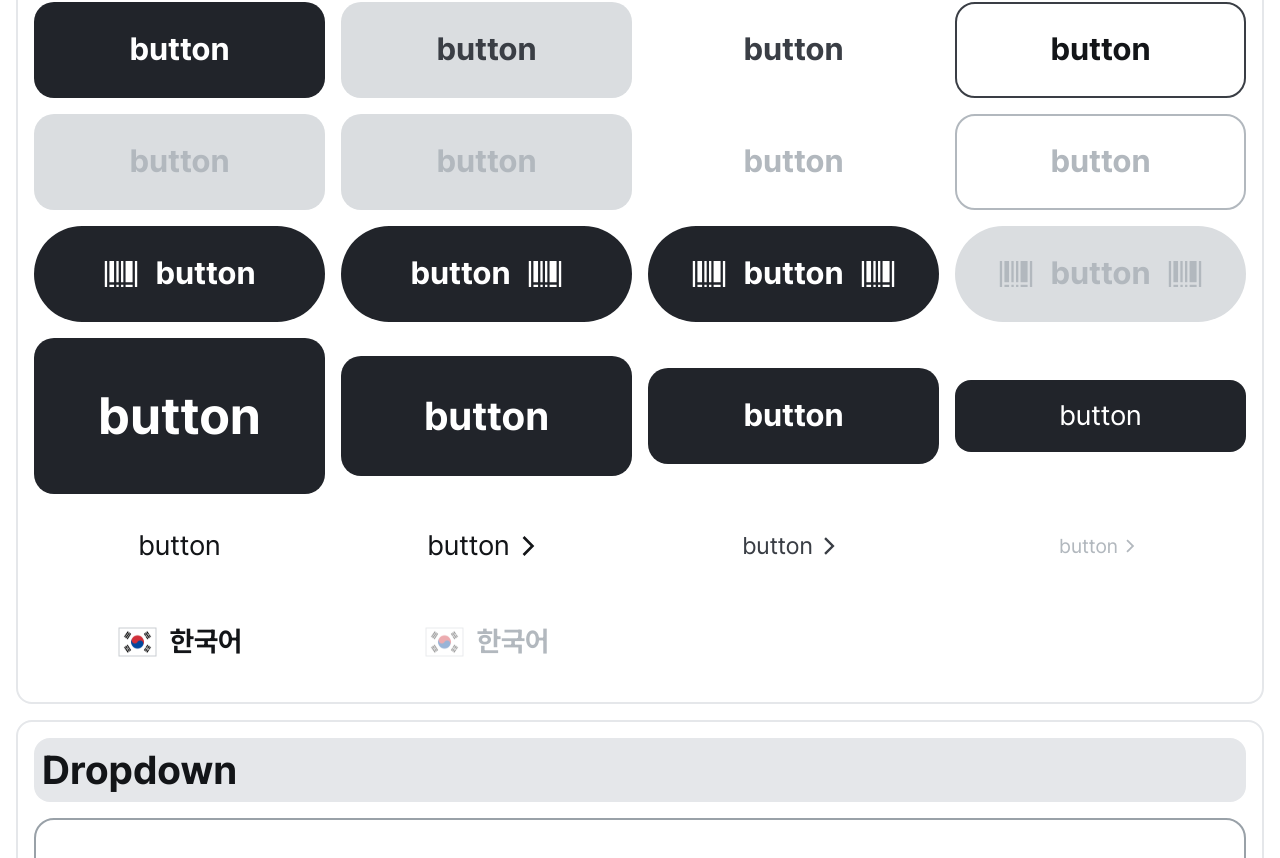
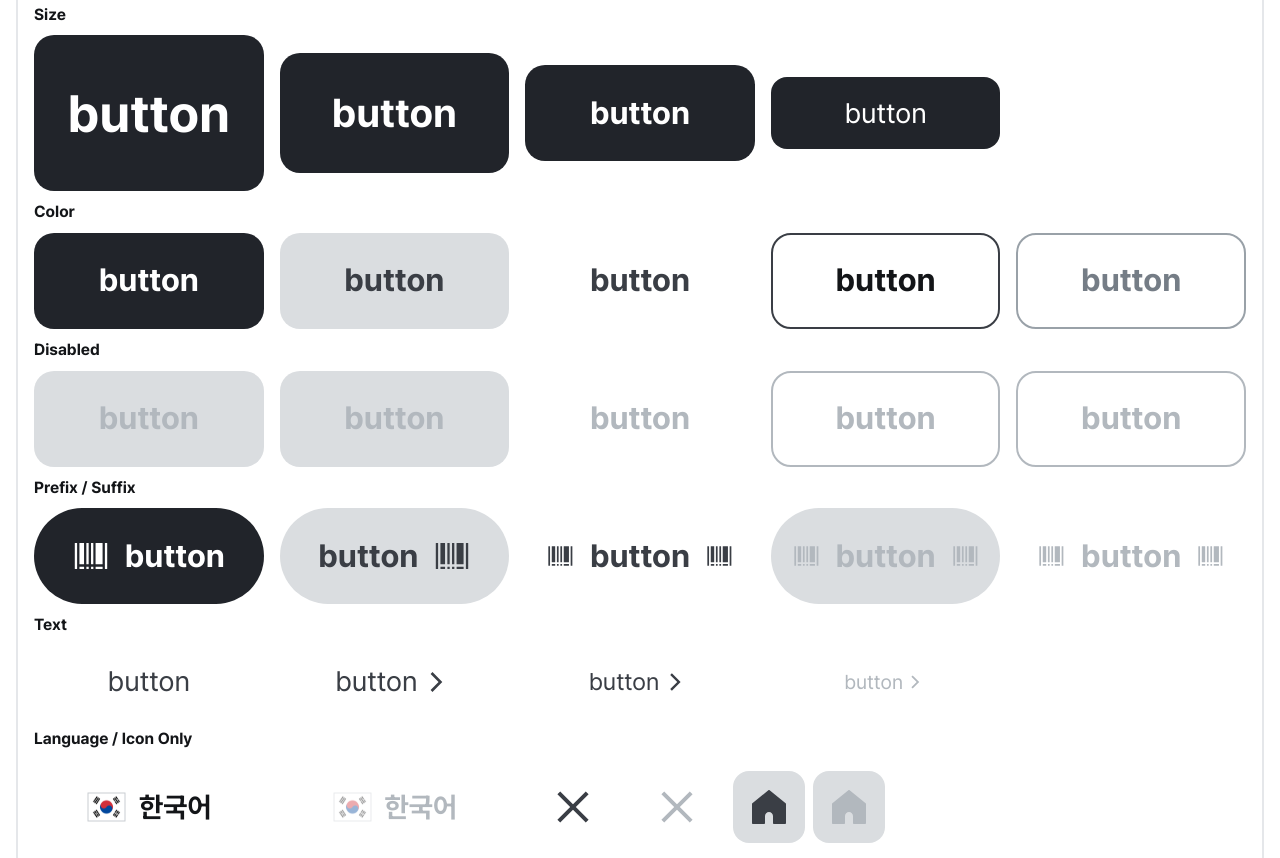
Before and after one commit to yumlog/starter, a Next.js app: page /sample in a window 1280 px wide. Shown: the part 2457-3315 px from the top of the page. Built offline with nearby package versions, Linux system fonts and the light colour scheme; a web font is replaced by a local one.

Commit message:
버튼 컴포넌트 수정

```diff
--- a/src/app/sample/page.tsx
+++ b/src/app/sample/page.tsx
@@ -21,6 +21,8 @@ import SensitivityIcon from "/public/images/icon-72-sensitivity.svg";
 import RightIcon from "/public/images/icon-chevron-right.svg";
 import BarcodeIcon from "/public/images/icon-36-barcode.svg";
 import KoreaIcon from "/public/images/icon-40-korea.svg";
+import CloseIcon from "/public/images/icon-52-close.svg";
+import HomeIcon from "/public/images/icon-40-home.svg";
 
 ChartJS.register(
   RadialLinearScale,
@@ -263,15 +265,32 @@ export default function Home() {
         <h1 className="text-h3 font-bold gray-100 bg-gray-15 rounded-lg px-2 mb-4">
           Button
         </h1>
-        <div className="grid grid-cols-4 items-center gap-4">
+        <div className="flex flex-col gap-y-2">
+          <p className="font-bold">Size</p>
+          <div className="grid grid-cols-5 items-center gap-4">
+            <Button color="black" size="lg" label="button" block />
+            <Button color="black" size="md" label="button" block />
+            <Button color="black" size="sm" label="button" block />
+            <Button color="black" size="xs" label="button" block />
+          </div>
+          <p className="font-bold">Color</p>
+          <div className="grid grid-cols-5 items-center gap-4">
             <Button color="black" size="sm" label="button" block />
             <Button color="gray" size="sm" label="button" block />
             <Button color="white" size="sm" label="button" block />
-          <Button color="outline" size="sm" label="button" block />
+            <Button color="blackline" size="sm" label="button" block />
+            <Button color="grayline" size="sm" label="button" block />
+          </div>
+          <p className="font-bold">Disabled</p>
+          <div className="grid grid-cols-5 items-center gap-4">
             <Button color="black" size="sm" label="button" block disabled />
             <Button color="gray" size="sm" label="button" block disabled />
             <Button color="white" size="sm" label="button" block disabled />
-          <Button color="outline" size="sm" label="button" block disabled />
+            <Button color="blackline" size="sm" label="button" block disabled />
+            <Button color="grayline" size="sm" label="button" block disabled />
+          </div>
+          <p className="font-bold">Prefix / Suffix</p>
+          <div className="grid grid-cols-5 items-center gap-4">
             <Button
               color="black"
               size="sm"
@@ -281,7 +300,7 @@ export default function Home() {
               prefix={<BarcodeIcon className="fill-current text-white" />}
             />
             <Button
-            color="black"
+              color="gray"
               size="sm"
               label="button"
               block
@@ -289,7 +308,7 @@ export default function Home() {
               suffix={<BarcodeIcon className="fill-current text-white" />}
             />
             <Button
-            color="black"
+              color="white"
               size="sm"
               label="button"
               block
@@ -307,14 +326,32 @@ export default function Home() {
               prefix={<BarcodeIcon className="fill-current text-white" />}
               suffix={<BarcodeIcon className="fill-current text-white" />}
             />
-          <Button color="black" size="lg" label="button" block />
-          <Button color="black" size="md" label="button" block />
-          <Button color="black" size="sm" label="button" block />
-          <Button color="black" size="xs" label="button" block />
+            <Button
+              color="white"
+              size="sm"
+              label="button"
+              block
+              round
+              disabled
+              prefix={<BarcodeIcon className="fill-current text-white" />}
+              suffix={<BarcodeIcon className="fill-current text-white" />}
+            />
+          </div>
+          <p className="font-bold">Text</p>
+          <div className="grid grid-cols-5 items-center gap-4">
             <Button color="black" size="lg" label="button" type="text" />
             <Button color="black" size="lg" label="button" type="more" />
             <Button color="gray" size="md" label="button" type="more" />
-          <Button color="gray" size="sm" label="button" type="more" disabled />
+            <Button
+              color="gray"
+              size="sm"
+              label="button"
+              type="more"
+              disabled
+            />
+          </div>
+          <p className="font-bold">Language / Icon Only</p>
+          <div className="grid grid-cols-5 items-center gap-4">
             <Button
               color="white"
               size="sm"
@@ -334,6 +371,13 @@ export default function Home() {
               disabled
               prefix={<KoreaIcon />}
             />
+            <div className="flex items-center gap-x-2 col-span-3">
+              <Button color="white" size="sm" prefix={<CloseIcon />} />
+              <Button color="white" size="sm" disabled prefix={<CloseIcon />} />
+              <Button color="gray" size="xs" prefix={<HomeIcon />} />
+              <Button color="gray" size="xs" disabled prefix={<HomeIcon />} />
+            </div>
+          </div>
         </div>
       </div>
       {/* 드롭다운 */}
--- a/src/components/Button/Button.module.scss
+++ b/src/components/Button/Button.module.scss
@@ -19,16 +19,22 @@
   }
 }
 
-.round {
-  border-radius: var(--rounded-full) !important;
-}
-
-.type {
-  &-normal {
+.type-normal {
   padding: 0 32px;
   &:disabled {
+    color: var(--gray-40) !important;
     svg {
-        color: var(--gray-40);
+      color: var(--gray-40) !important;
+    }
+  }
+  &:has(:not(.label)) {
+    &.size {
+      &-sm {
+        padding: 0 22px;
+      }
+      &-xs {
+        padding: 0 16px;
+      }
     }
   }
 
@@ -39,12 +45,14 @@
       font-weight: 700;
       border-radius: var(--rounded-xl);
     }
+
     &-md {
       height: 120px;
       font-size: var(--h3);
       font-weight: 700;
       border-radius: var(--rounded-xl);
     }
+
     &-sm {
       height: 96px;
       font-size: var(--body2);
@@ -52,6 +60,7 @@
       border-radius: var(--rounded-xl);
       gap: 16px;
     }
+
     &-xs {
       height: 72px;
       font-size: var(--body3);
@@ -65,40 +74,46 @@
     &-black {
       background-color: var(--gray-90);
       color: var(--white);
+      svg {
+        color: var(--white);
+      }
       &:active {
         background-color: var(--gray-80);
       }
       &:disabled {
         background-color: var(--gray-20);
-          color: var(--gray-40);
       }
     }
 
     &-gray {
       background-color: var(--gray-20);
       color: var(--gray-80);
+      svg {
+        color: var(--gray-80);
+      }
       &:active {
         background-color: var(--gray-30);
       }
       &:disabled {
         background-color: var(--gray-20);
-          color: var(--gray-40);
       }
     }
 
     &-white {
       background-color: var(--white);
       color: var(--gray-80);
+      svg {
+        color: var(--gray-80);
+      }
       &:active {
         background-color: var(--gray-20);
       }
       &:disabled {
         background-color: var(--white);
-          color: var(--gray-40);
       }
     }
 
-      &-outline {
+    &-blackline {
       border: 2px solid var(--gray-80);
       background-color: var(--white);
       color: var(--gray-100);
@@ -107,13 +122,24 @@
       }
       &:disabled {
         border-color: var(--gray-40);
-          color: var(--gray-40);
+      }
+    }
+
+    &-grayline {
+      border: 2px solid var(--gray-50);
+      background-color: var(--white);
+      color: var(--gray-60);
+      &:active {
+        background-color: var(--gray-20);
+      }
+      &:disabled {
+        border-color: var(--gray-40);
       }
     }
   }
 }
 
-  &-language {
+.type-language {
   height: 88px;
   font-size: var(--body3);
   font-weight: 700;
@@ -133,41 +159,20 @@
   }
 }
 
-  &-text {
+.type-text,
+.type-more {
   font-weight: 400;
   padding: 0 32px;
-    &:disabled {
-      color: var(--gray-40) !important;
+  color: var(--gray-80);
+  svg {
+    color: var(--gray-80);
   }
-
-    &.size {
-      &-lg {
-        height: 72px;
-        font-size: var(--body3);
-      }
-      &-md {
-        height: 64px;
-        font-size: var(--body4);
-      }
-      &-sm {
-        height: 36px;
-        font-size: var(--caption);
+  &:active {
+    color: var(--gray-100);
+    svg {
+      color: var(--gray-100);
     }
   }
-
-    &.color {
-      &-black {
-        color: var(--gray-100);
-      }
-
-      &-gray {
-        color: var(--gray-80);
-      }
-    }
-  }
-
-  &-more {
-    font-weight: 400;
   &:disabled {
     color: var(--gray-40) !important;
     svg {
@@ -189,15 +194,8 @@
       font-size: var(--caption);
     }
   }
-
-    &.color {
-      &-black {
-        color: var(--gray-100);
 }
 
-      &-gray {
-        color: var(--gray-80);
+.round {
+  border-radius: var(--rounded-full) !important;
 }
-    }
-  }
-}
--- a/src/components/Button/Button.tsx
+++ b/src/components/Button/Button.tsx
@@ -9,7 +9,7 @@ interface ButtonProps {
   label?: React.ReactNode;
   suffix?: React.ReactNode;
   prefix?: React.ReactNode;
-  color?: "black" | "gray" | "white" | "outline";
+  color?: "black" | "gray" | "white" | "blackline" | "grayline";
   size?: "lg" | "md" | "sm" | "xs";
   type?: "normal" | "text" | "more" | "language";
   block?: boolean;
@@ -51,18 +51,11 @@ export default function Button({
       onClick={onClick}
     >
       {prefix && <>{prefix}</>}
-      <span className={cx("label")}>{label}</span>
+      {label && <span className={cx("label")}>{label}</span>}
       {suffix && <>{suffix}</>}
       {type === "more" && (
         <RightIcon
           className={`
-            ${
-              color === "black"
-                ? "text-gray-100"
-                : color === "gray"
-                ? "text-gray-80"
-                : "text-gray-100"
-            }
             ${
               size === "lg"
                 ? "w-9 aspect-square"
```
Also changed, not shown: public/images/icon-40-home.svg (added), public/images/icon-52-close.svg (added). Lines whose indentation alone changed are shown as unchanged.
